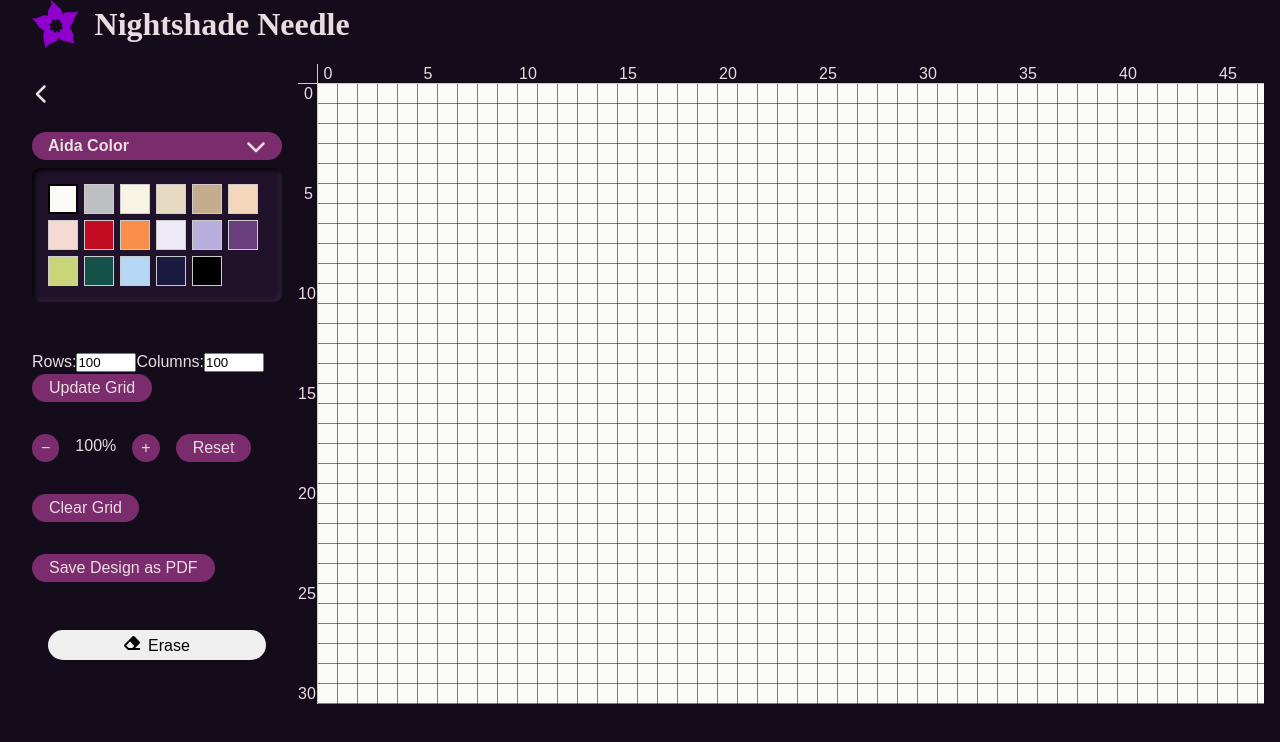
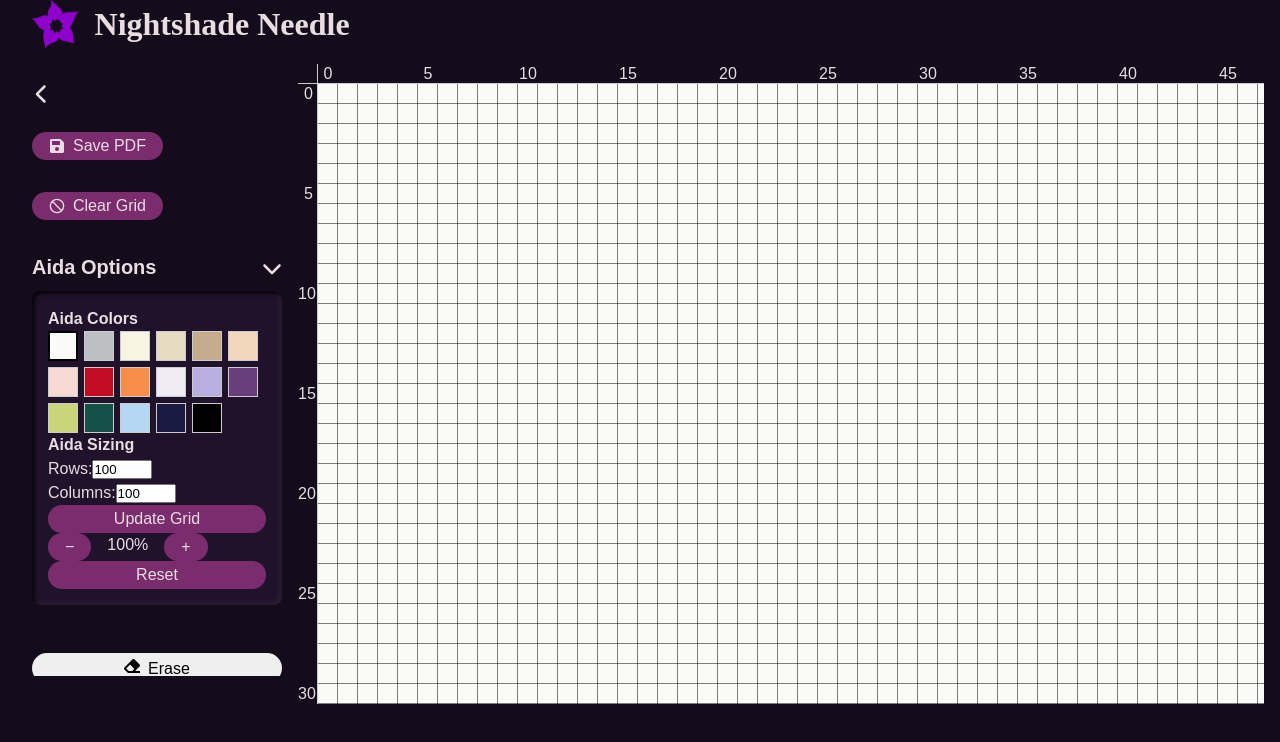
Before and after one commit to ashtahstyx/nightshade-needle, a React (Vite) app: page / in a window 1280 px wide. Shown: the top 742 px of the page. Built offline with nearby package versions, Linux system fonts and the light colour scheme; a web font is replaced by a local one.

Commit message:
nightshade-needle - fix styling and props for menu items

```diff
--- a/src/components/Controls/ClearGrid.tsx
+++ b/src/components/Controls/ClearGrid.tsx
@@ -1,3 +1,5 @@
+import { GrClear } from 'react-icons/gr';
+
 interface ClearGridProps {
   handleClearGrid: () => void;
 }
@@ -6,7 +8,9 @@ const ClearGrid = ({ handleClearGrid }: ClearGridProps) => {
   return (
     <>
       <div className="grid-controls_clear">
-        <button onClick={handleClearGrid}>Clear Grid</button>
+        <button onClick={handleClearGrid}>
+          <GrClear /> Clear Grid
+        </button>
       </div>
     </>
   );
--- a/src/components/Controls/SaveButton.tsx
+++ b/src/components/Controls/SaveButton.tsx
@@ -1,4 +1,5 @@
 import saveAsPDF from '../../utils/saveAsPDF';
+import { FaSave } from 'react-icons/fa';
 
 interface SavePDFButtonProps {
   gridId: string;
@@ -13,7 +14,9 @@ const SavePDFButton = ({ gridId, paletteId }: SavePDFButtonProps) => {
   return (
     <>
       <div className="grid-controls_save">
-        <button onClick={handleSavePDF}>Save Design as PDF</button>
+        <button onClick={handleSavePDF}>
+          <FaSave /> Save PDF
+        </button>
       </div>
     </>
   );
--- a/src/components/Controls/Zoom.tsx
+++ b/src/components/Controls/Zoom.tsx
@@ -7,6 +7,7 @@ interface ZoomProps {
 
 const Zoom = ({ zoom, zoomIn, zoomOut, resetZoom }: ZoomProps) => (
   <div className="grid-controls_zoom">
+    <div className="grid-controls_zoom-options">
       <button className="grid-controls_zoom-inout" onClick={zoomOut}>
         −
       </button>
@@ -14,6 +15,7 @@ const Zoom = ({ zoom, zoomIn, zoomOut, resetZoom }: ZoomProps) => (
       <button className="grid-controls_zoom-inout" onClick={zoomIn}>
         +
       </button>
+    </div>
     <button onClick={resetZoom}>Reset</button>
   </div>
 );
--- a/src/components/DrawSettings/DrawSettings.tsx
+++ b/src/components/DrawSettings/DrawSettings.tsx
@@ -34,7 +34,7 @@ interface DrawSettingsProps {
 
 const DrawSettings = ({ ...props }: DrawSettingsProps) => {
   return (
-    <div className="nightshade-needle_sidebar">
+    <div className="nightshade_draw-settings">
       <EraseToggle {...props} />
 
       <ColorPalette {...props} />
--- a/src/components/Drawer/Drawer.scss
+++ b/src/components/Drawer/Drawer.scss
@@ -15,6 +15,10 @@
     align-items: center;
     display: flex;
     justify-content: space-between;
+
+    span {
+      font-size: $font-size-md;
+    }
   }
 
   &_content {
--- a/src/components/GridSettings/GridSettings.scss
+++ b/src/components/GridSettings/GridSettings.scss
@@ -6,16 +6,39 @@
   gap: 2rem;
   padding: 1rem 0;
 
-  * > button {
+  * > button:not(.nightshade-drawer_button) {
     background-color: $belladonna;
     color: $moon-petal;
     padding: 0.25rem 1rem;
+    display: flex;
+    align-items: center;
+    justify-content: center;
+
+    svg {
+      margin-right: 0.5rem;
+    }
+  }
+
+  .grid-controls {
+    &_save {
+    }
+  }
+
+  .grid-controls_size {
+    display: flex;
+    flex-direction: column;
   }
 
   .grid-controls_zoom {
     display: flex;
-    align-items: flex-start;
-    gap: 1rem;
+    flex-direction: column;
+
+    &-options {
+      display: flex;
+      align-items: flex-start;
+      gap: 1rem;
+    }
+
     &-inout {
       padding: 0.25rem 0.5rem;
     }
--- a/src/components/GridSettings/GridSettings.tsx
+++ b/src/components/GridSettings/GridSettings.tsx
@@ -25,13 +25,15 @@ interface GridSettingsProps {
 const GridSettings = ({ ...props }: GridSettingsProps) => {
   return (
     <div className="nightshade_grid-settings">
-      <Drawer title="Aida Color">
+      <SaveButton gridId="crossStitchGrid" paletteId="crossStitchPalette" />
+      <ClearGrid {...props} />
+      <Drawer title="Aida Options">
+        <h4>Aida Colors</h4>
         <AidaColor {...props} />
+        <h4>Aida Sizing</h4>
+        <GridSizeControl {...props} />
+        <ZoomControl {...props} />
       </Drawer>
-      <GridSizeControl {...props} />
-      <ZoomControl {...props} />
-      <ClearGrid {...props} />
-      <SaveButton gridId="crossStitchGrid" paletteId="crossStitchPalette" />
     </div>
   );
 };
--- a/src/components/Nightshade/Nightshade.tsx
+++ b/src/components/Nightshade/Nightshade.tsx
@@ -1,13 +1,13 @@
-// src/components/Cross.tsx
+// Nightshade.tsx
 import useCrossStitchState from '../../hooks/useCrossStichState';
 import Header from '../Header/Header';
 import Sidebar from '../SideBar/SideBar';
 import GridWithRuler from '../../components/Grid/GridWithRuler';
-
 import './Nightshade.scss';
 
 const Nightshade = () => {
-  const { gridProps } = useCrossStitchState();
+  const { gridProps, drawSettingsProps, gridSettingsProps } =
+    useCrossStitchState();
 
   return (
     <div className="nightshade">
@@ -15,7 +15,10 @@ const Nightshade = () => {
         <Header />
       </div>
       <div className="nightshade_body">
-        <Sidebar />
+        <Sidebar
+          drawSettingsProps={drawSettingsProps}
+          gridSettingsProps={gridSettingsProps}
+        />
         <GridWithRuler {...gridProps} />
       </div>
     </div>
--- a/src/components/SideBar/SideBar.tsx
+++ b/src/components/SideBar/SideBar.tsx
@@ -1,12 +1,16 @@
+// SideBar.tsx
 import { useState } from 'react';
-import useCrossStitchState from '../../hooks/useCrossStichState';
 import GridSettings from '../GridSettings/GridSettings';
 import DrawSettings from '../DrawSettings/DrawSettings';
 import { FaChevronRight, FaChevronLeft } from 'react-icons/fa6';
 import './SideBar.scss';
 
-const SideBar = () => {
-  const { drawSettingsProps, gridSettingsProps } = useCrossStitchState();
+interface SideBarProps {
+  gridSettingsProps: any;
+  drawSettingsProps: any;
+}
+
+const SideBar = ({ gridSettingsProps, drawSettingsProps }: SideBarProps) => {
   const [isOpen, setIsOpen] = useState(true);
 
   return (
```
Lines whose indentation alone changed are shown as unchanged.
